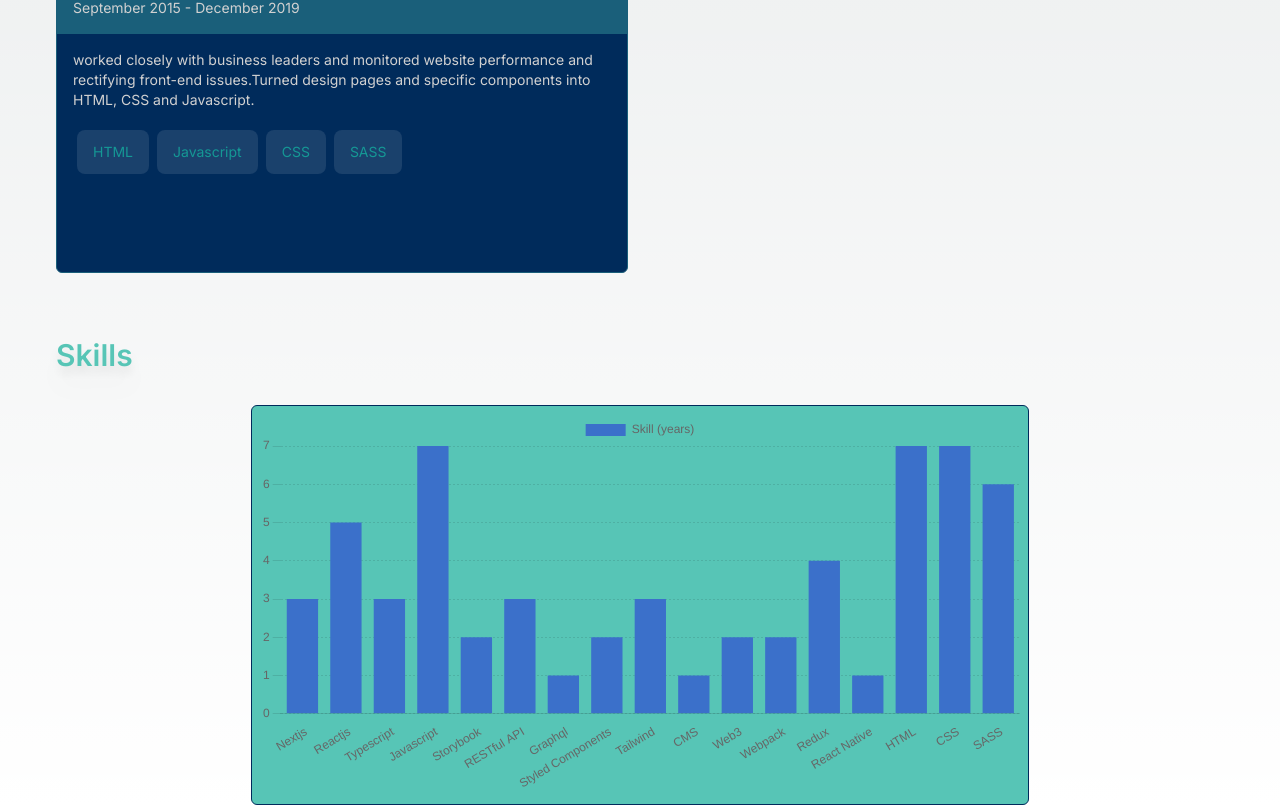
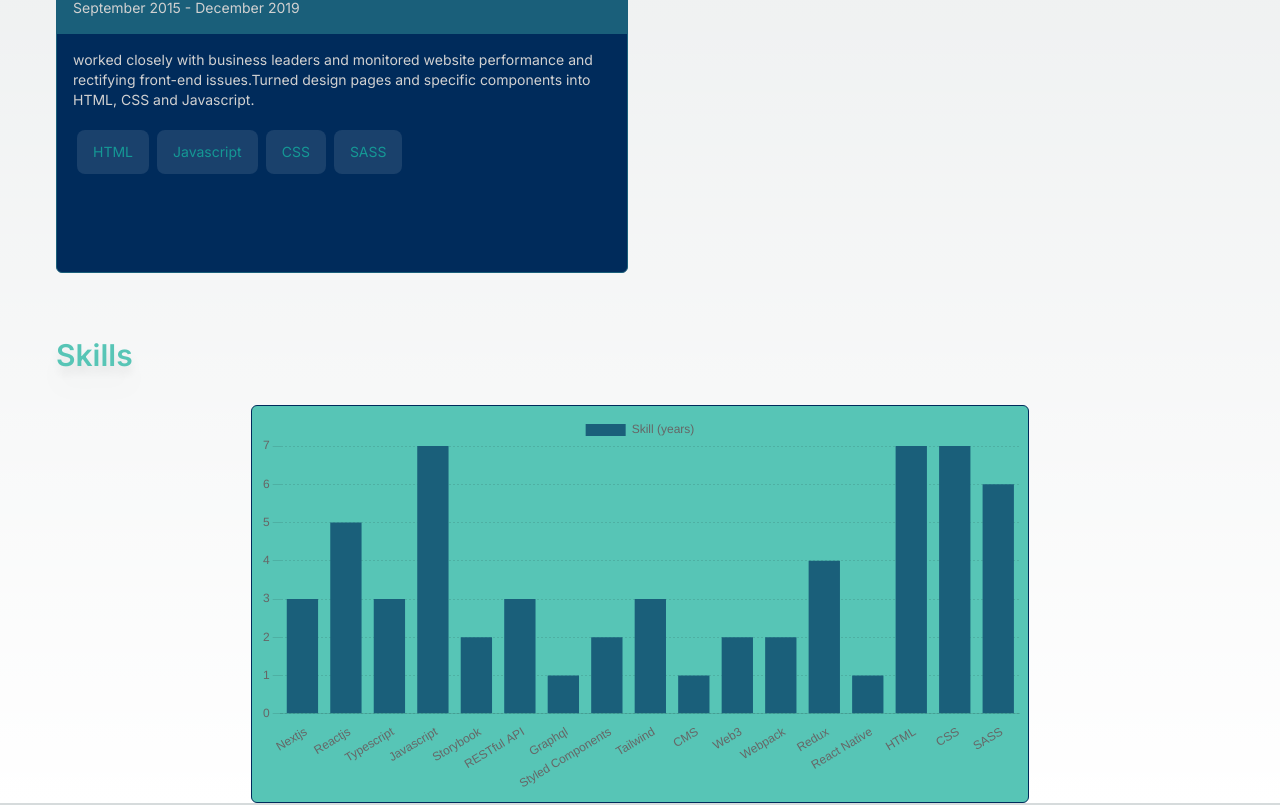
Before and after one commit to tannaz97shr/portfolio, a Next.js app: page / in a window 1280 px wide. Shown: the part 1355-2160 px from the top of the page. Built offline with nearby package versions, Linux system fonts and the light colour scheme; what tw-elements would draw is missing.

Commit message:
feat: improve chart design

```diff
--- a/src/components/SkillsSection/BarChart.tsx
+++ b/src/components/SkillsSection/BarChart.tsx
@@ -21,6 +21,7 @@ function BarChart() {
       datasets: [
         {
           label: "Skill (years)",
+          backgroundColor: "#1A5F7A",
           data: [...extractChartdata()],
         },
       ],
@@ -41,7 +42,11 @@ function BarChart() {
 
   return (
     <>
-      <div className="mx-auto lg:w-2/3 w-full overflow-hidden h-[25rem] bg-primary-teal p-2 rounded-md border border-primary-navy">
+      <div
+        className="mx-auto lg:w-2/3 w-full overflow-hidden
+      flex items-center
+      bg-primary-teal p-2 rounded-md border border-primary-navy"
+      >
         <canvas id="myBarChart"></canvas>
       </div>
     </>
```
